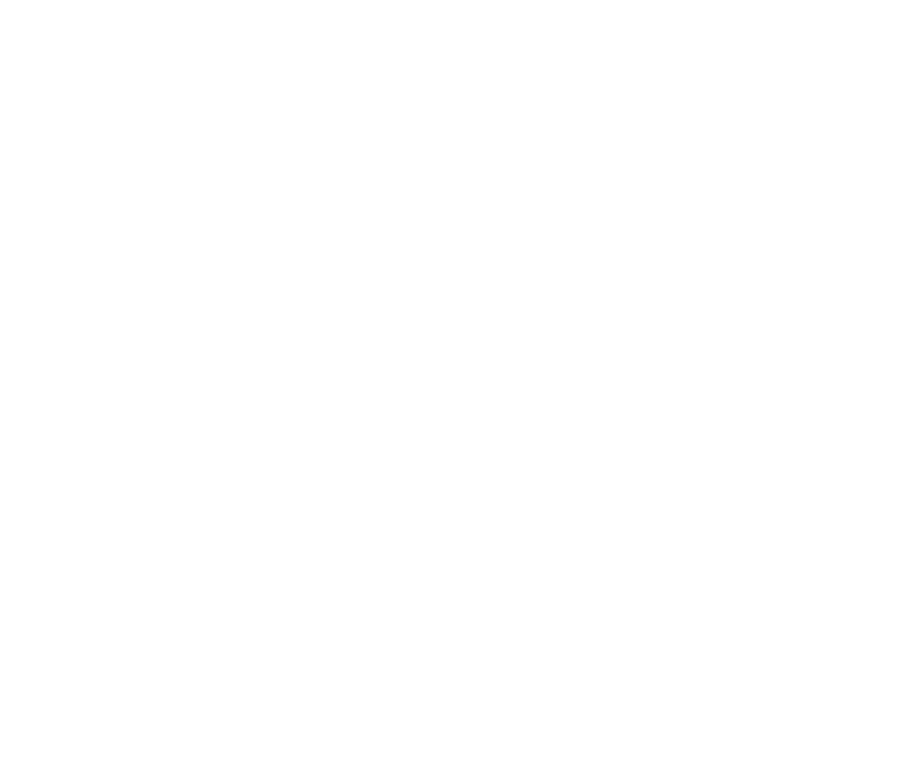
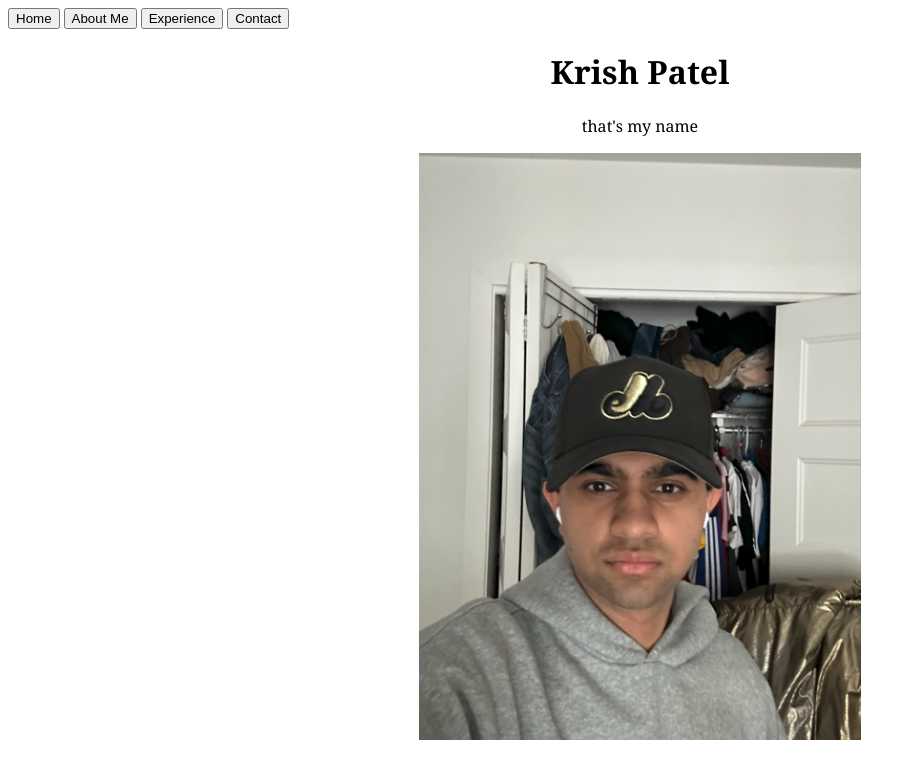
Before and after one commit to cyberzk999/cyberzk999, a plain HTML site: page index.html in a window 1280 px wide. Shown: the whole page, without its empty margins (0-916 px from the left). Drawn offline with Linux system fonts and the light colour scheme.

Commit message:
finished milestone 2

```diff
--- a/index.html
+++ b/index.html
@@ -1,9 +1,25 @@
 <!doctype html>
 <html lang="en">
   <head>
+    <link rel="stylesheet" href="./styles/index.css" />
+    <link rel="stylesheet" href="./styles/globals.css" />
+
     <meta charset="UTF-8" />
     <meta name="viewport" content="width=device-width, initial-scale=1.0" />
     <title>Document</title>
   </head>
-  <body></body>
+  <body>
+    <nav>
+      <button>Home</button>
+      <button>About Me</button>
+      <button>Experience</button>
+      <button>Contact</button>
+    </nav>
+
+    <h1 class="Header1">Krish Patel</h1>
+    <p class="subtitle">that's my name</p>
+    <div class="container">
+      <img class="ProfileImage" src="./assets/images/krish.png" alt="me" />
+    </div>
+  </body>
 </html>
--- a/styles/index.css
+++ b/styles/index.css
@@ -0,0 +1,28 @@
+.ProfileImage {
+  width: 35%;
+  display: flex;
+  align-items: center;
+  justify-content: center;
+}
+
+.container {
+  display: flex;
+  justify-content: center;
+  align-items: center;
+}
+
+.Header1 {
+  text-align: center;
+  font-family: Cambria, Cochin, Georgia, Times, "Times New Roman", serif;
+}
+
+.subtitle {
+  text-align: center;
+  font-family: Cambria, Cochin, Georgia, Times, "Times New Roman", serif;
+}
+
+.nav {
+  display: flex;
+  align-items: center;
+  display: grid;
+}
```
Also changed, not shown: assets/images/krish.png (added).
